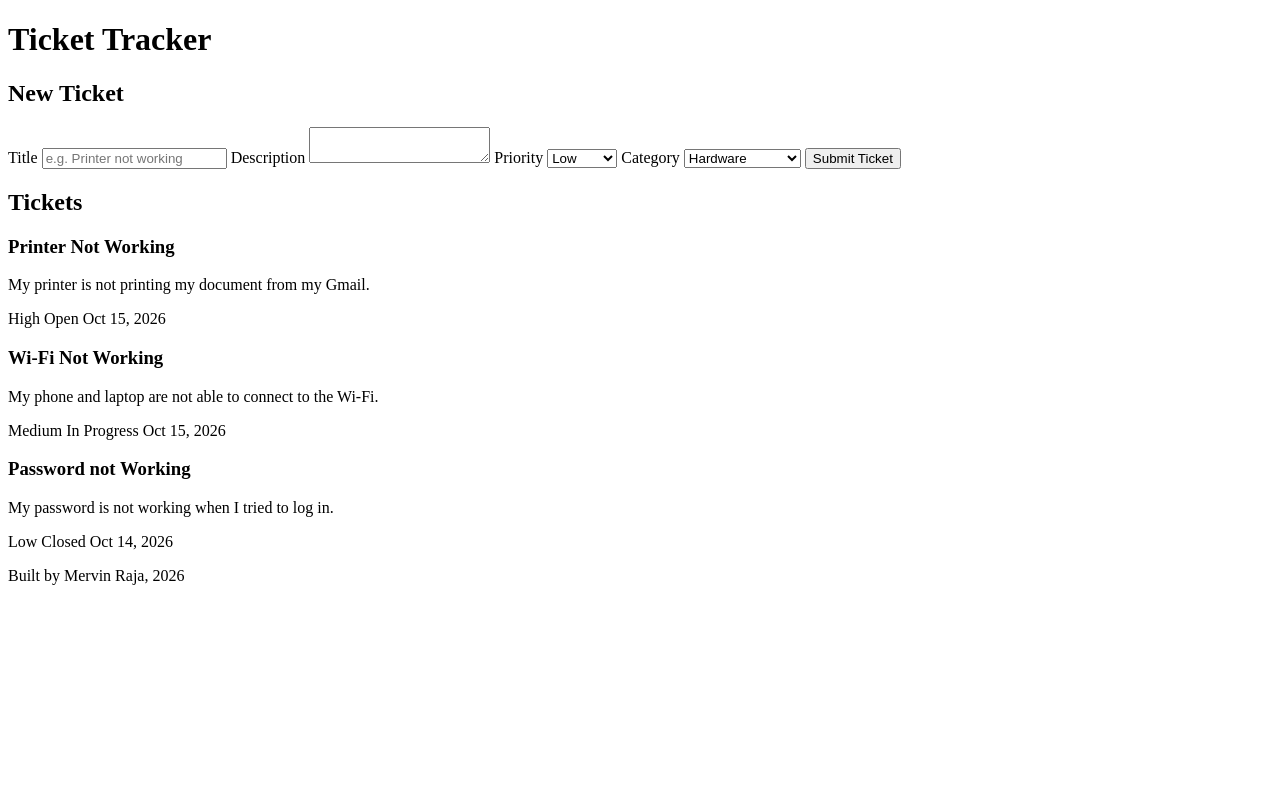
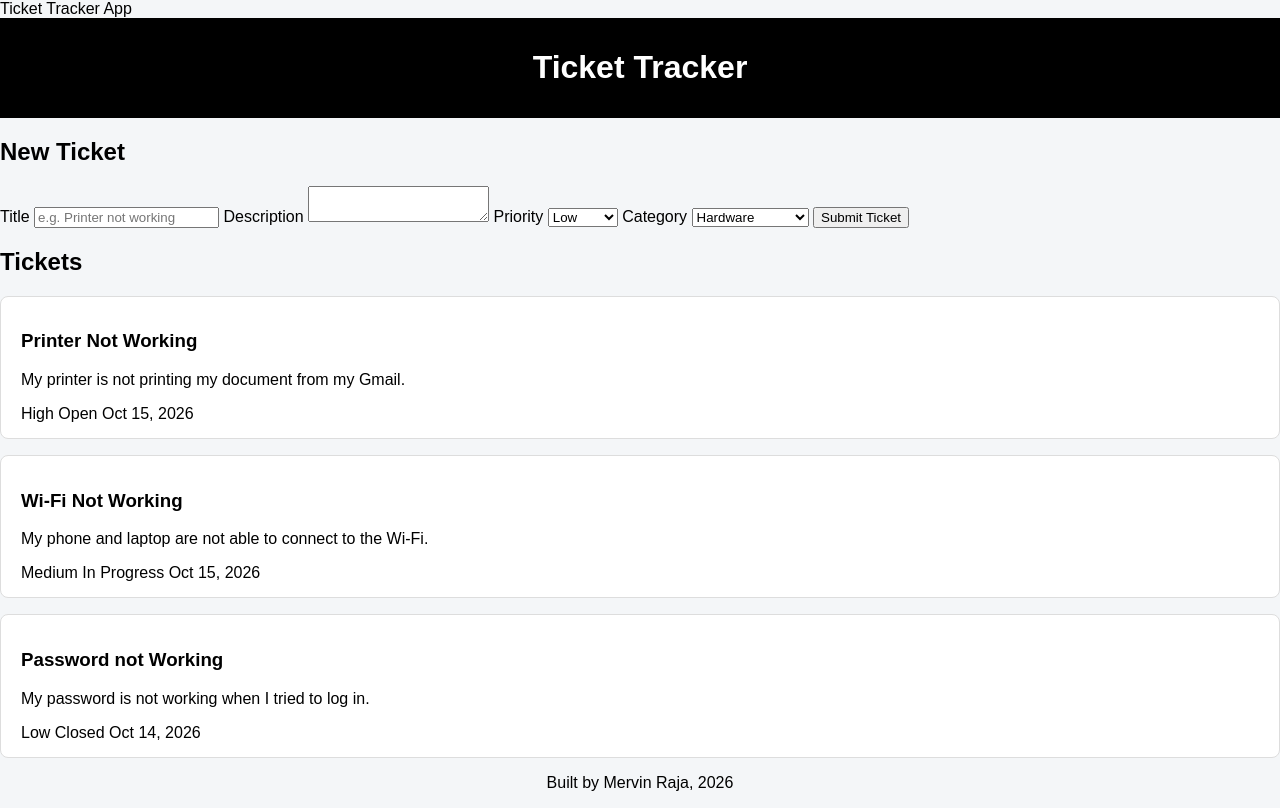
Before and after one commit to Mervraja75/ticket-tracker-app, a plain HTML site: page client/index.html in a window 1280 px wide. Drawn offline with Linux system fonts and the light colour scheme.

Commit message:
Added basic CSS styling

```diff
--- a/client/index.html
+++ b/client/index.html
@@ -4,6 +4,7 @@
     <head>
         <meta charset="UTF-8"> <!-- supports all characters, incl. emojis -->
         <meta name="viewport" content="width=device-width, initial-scale=1.0"> <!-- makes the page scale correctly on phones -->
+        <link rel="stylesheet" href="styles.css"
         <title>Ticket Tracker App</title>
     </head>
 
--- /dev/null
+++ b/client/styles.css
@@ -0,0 +1,24 @@
+body {
+    font-family: Arial, Helvetica, sans-serif;
+    background-color: #f4f6f8;
+    margin: 0; /* to remove the browser's default space around the page */
+}
+
+header {
+    background-color: black;
+    color: white;
+    text-align: center;
+    padding: 10px 15px;
+}
+
+.ticket-card {
+    background-color: white;
+    border: 1px solid #ddd;
+    padding: 15px 20px 15px;
+    margin-bottom: 16px; /* for space between cards*/
+    border-radius: 8px;
+}
+
+footer {
+    text-align: center;
+}
```
Also changed, not shown: README.md.
